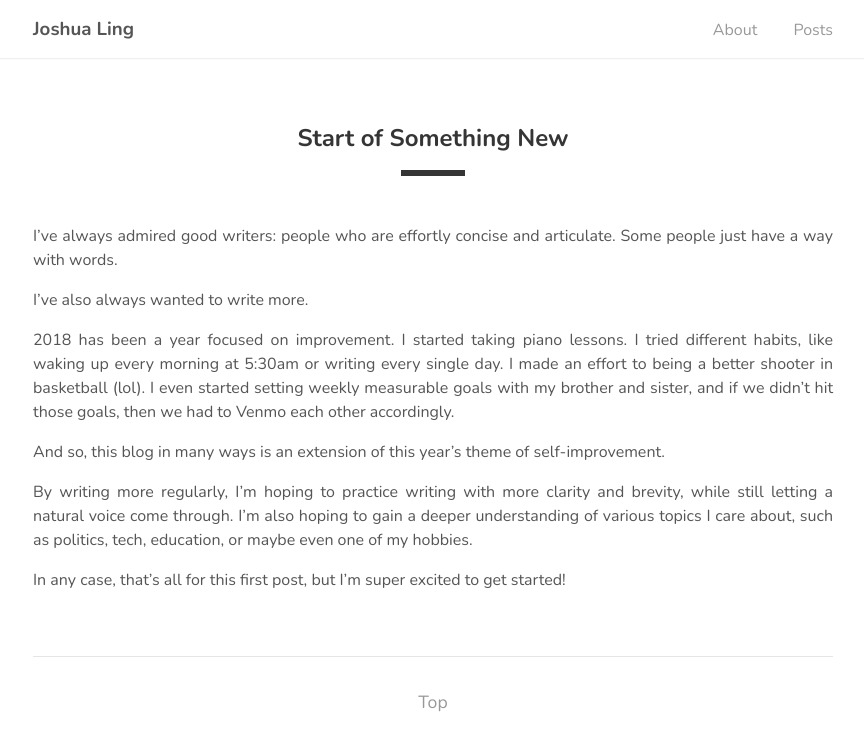
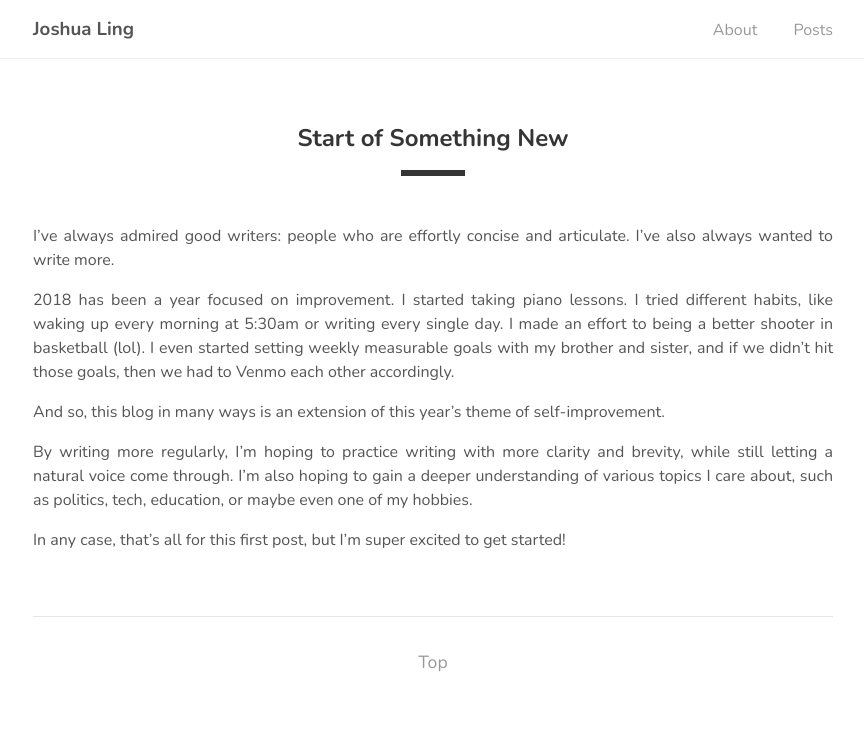
Before and after one commit to joshling1919/joshling1919.github.io, a Jekyll site: the page built from _posts/2018-11-09-something-new.md, in a window 1280 px wide. Shown: the top 751 px of the page, without its empty margins (207-1071 px from the left). Built offline with Jekyll 4.4.1, drawn with Linux system fonts in a browser that asks for light colours.

Commit message:
Edit 11-09 post

```diff
--- a/_posts/2018-11-09-something-new.md
+++ b/_posts/2018-11-09-something-new.md
@@ -3,9 +3,7 @@ layout: post
 title: 'Start of Something New'
 ---
 
-I’ve always admired good writers: people who are effortly concise and articulate. Some people just have a way with words.
-
-I’ve also always wanted to write more.
+I’ve always admired good writers: people who are effortly concise and articulate. I’ve also always wanted to write more.
 
 2018 has been a year focused on improvement. I started taking piano lessons. I tried different habits, like waking up every morning at 5:30am or writing every single day. I made an effort to being a better shooter in basketball (lol). I even started setting weekly measurable goals with my brother and sister, and if we didn’t hit those goals, then we had to Venmo each other accordingly.
 
```
